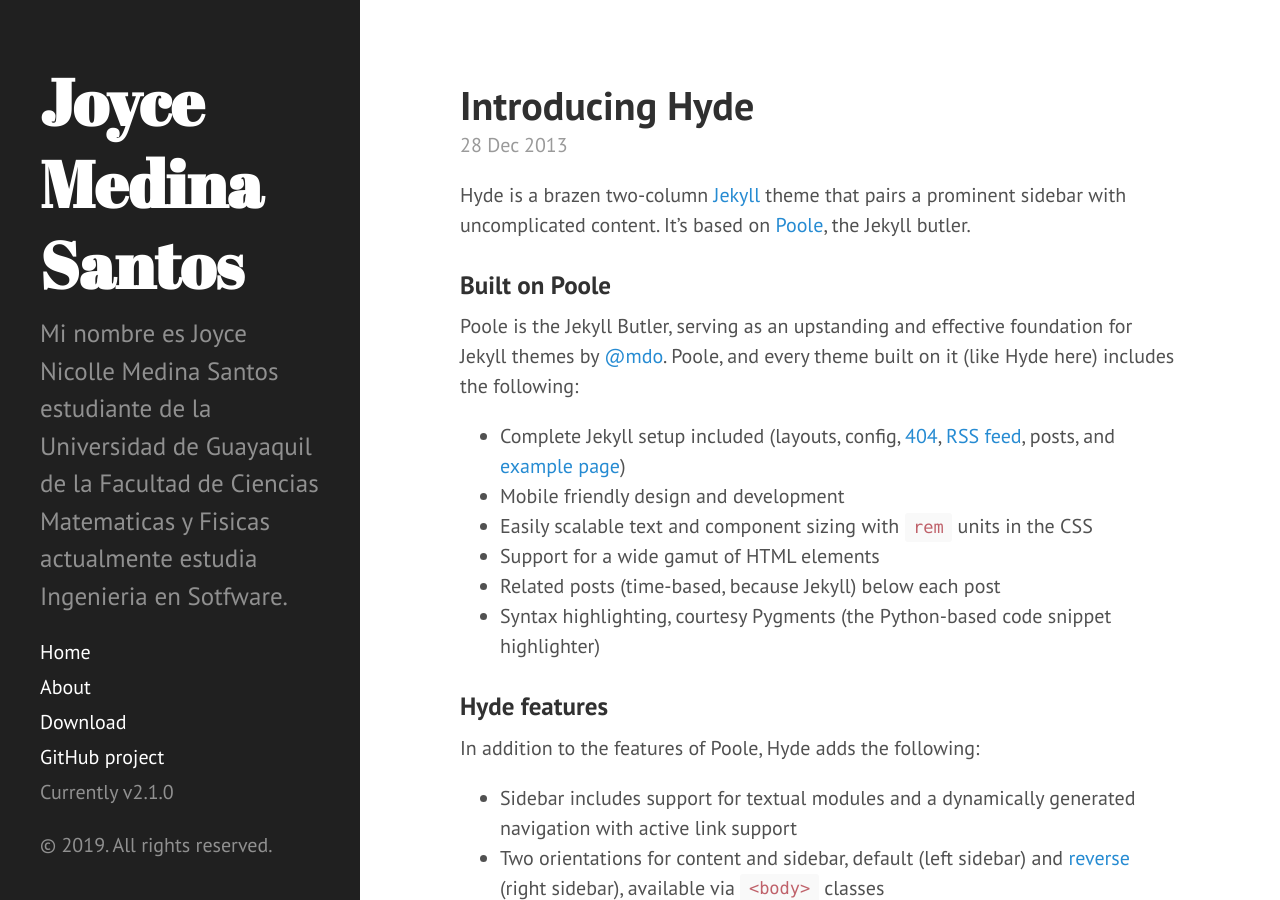
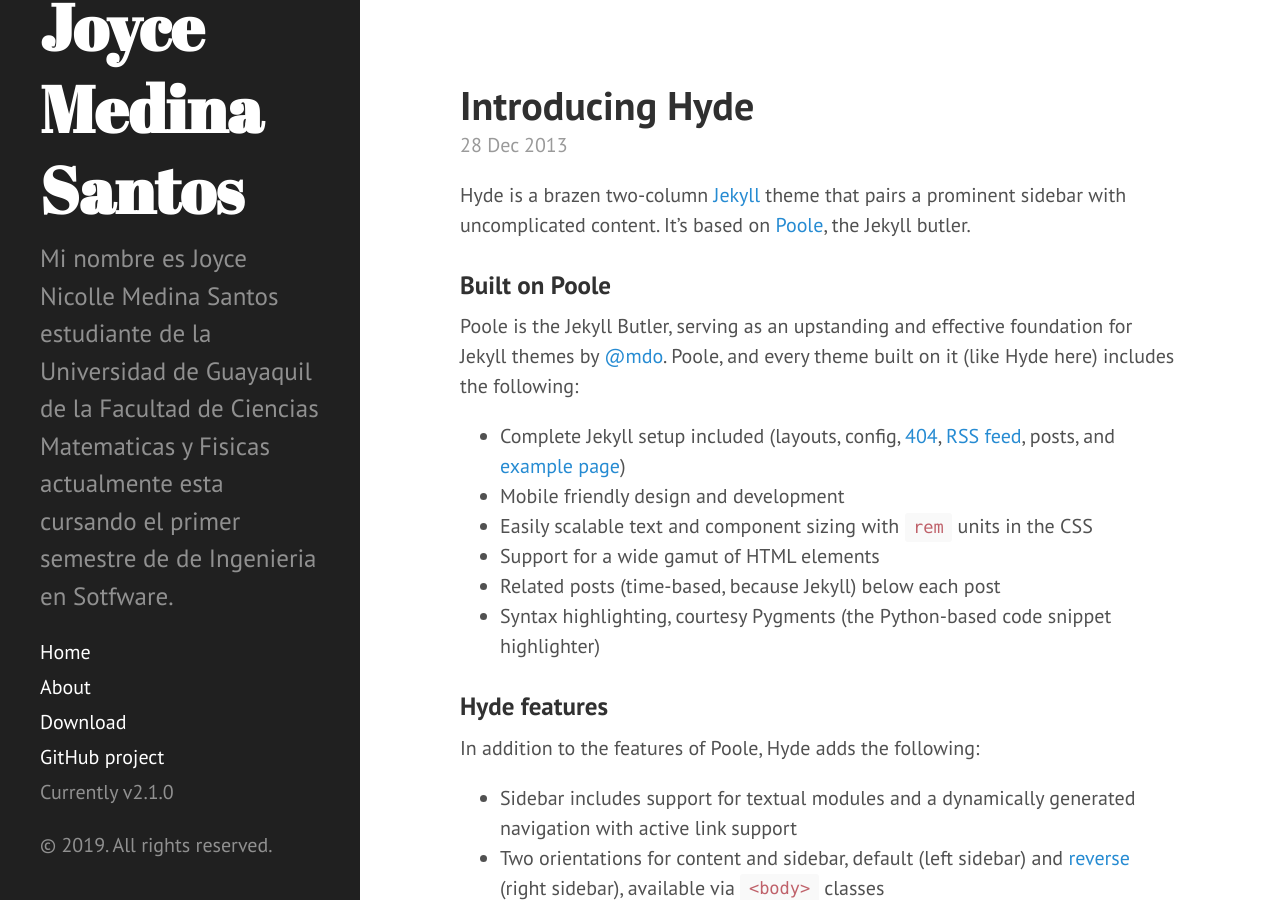
Before and after one commit to JoyceMedina/Blog, a Jekyll site: the page built from index.html, in a window 1280 px wide and 900 px high. Built offline with Jekyll 4.4.1, drawn with Linux system fonts in a browser that asks for light colours; Markdown is read by kramdown in place of the engine named in the settings; the list of posts is cut into pages by our own code.

Commit message:
Update _config.yml

```diff
--- a/_config.yml
+++ b/_config.yml
@@ -9,7 +9,7 @@ relative_permalinks: false
 # Setup
 title:            Joyce Medina Santos
 tagline:          'A Jekyll theme'
-description:      'Mi nombre es Joyce Nicolle Medina Santos estudiante de la Universidad de Guayaquil de la Facultad de Ciencias Matematicas y Fisicas actualmente estudia Ingenieria en Sotfware.'
+description:      'Mi nombre es Joyce Nicolle Medina Santos estudiante de la Universidad de Guayaquil de la Facultad de Ciencias Matematicas y Fisicas actualmente esta cursando el primer semestre de de Ingenieria en Sotfware.'
 url:              http://hyde.getpoole.com
 baseurl:          /
 
```
